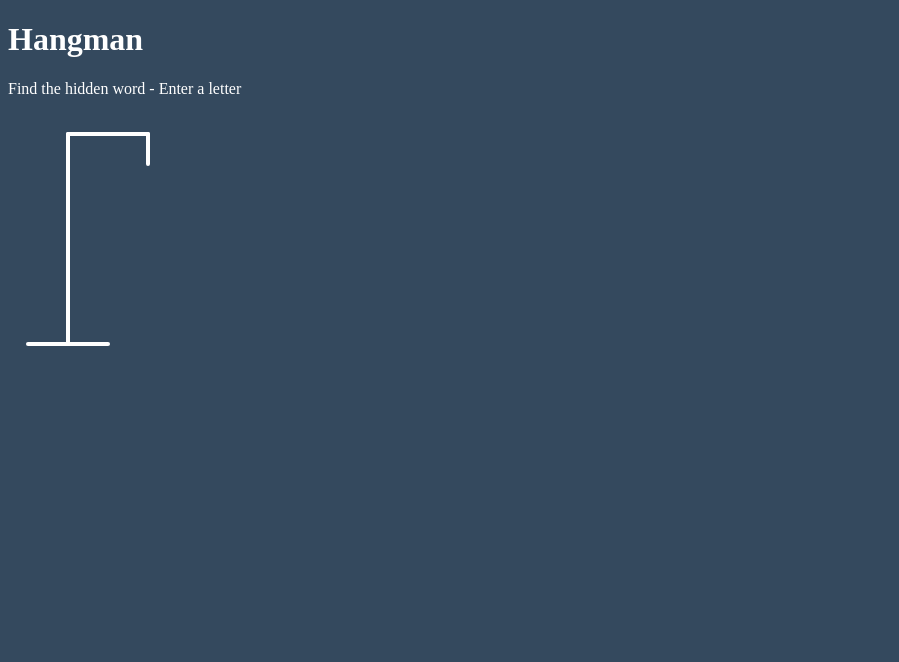
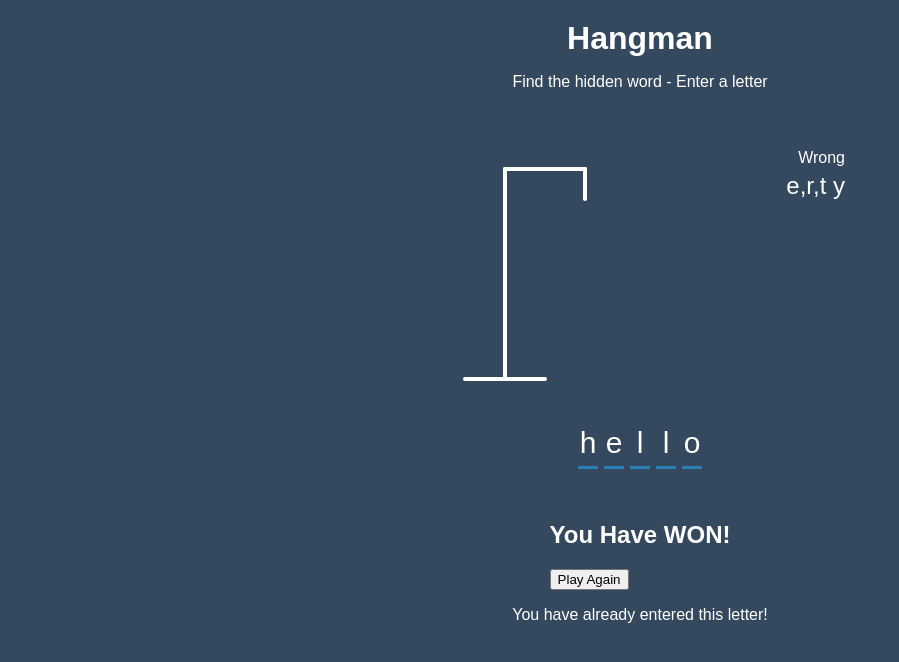
Before and after one commit to dzhambov/Hangman_JS, a plain HTML site: page index.html in a window 1280 px wide. Shown: the whole page, without its empty margins (0-899 px from the left). Drawn offline with Linux system fonts and the light colour scheme.

Commit message:
add styling with css.

```diff
--- a/index.html
+++ b/index.html
@@ -28,6 +28,34 @@
         <line x1="140" y1="150" x2="120" y2="180" class="figure-part" />
         <line x1="140" y1="150" x2="160" y2="180" class="figure-part" />
       </svg>
+
+      <div class="wrong-letters-container">
+        <div id="wrong-letters">
+          <p>Wrong</p>
+          <span>e,r,t y</span>
+        </div>
+      </div>
+
+      <div class="word" id="word">
+        <div class="letter">h</div>
+        <div class="letter">e</div>
+        <div class="letter">l</div>
+        <div class="letter">l</div>
+        <div class="letter">o</div>
+      </div>
+    </div>
+
+    <!-- Container for final message -->
+    <div class="popup-container" id="popup-container">
+      <div class="popup">
+        <h2 id="final-message">You Have WON!</h2>
+        <button class="play-button">Play Again</button>
+      </div>
+    </div>
+
+    <!-- Notification -->
+    <div class="notification-container" id="notification-container">
+      <p>You have already entered this letter!</p>
     </div>
   </body>
 </html>
--- a/style.css
+++ b/style.css
@@ -1,6 +1,29 @@
+* {
+  box-sizing: border-box;
+}
+
 body {
   background-color: #34495e;
   color: #fff;
+  font-family: Arial, Helvetica, sans-serif;
+  display: flex;
+  flex-direction: column;
+  align-items: center;
+  height: 80vh;
+  margin: 0;
+  overflow: hidden;
+}
+
+h1 {
+  margin: 20px 0 0;
+}
+
+.game-container {
+  padding: 20px 30px;
+  position: relative;
+  margin: auto;
+  height: 350px;
+  width: 450px;
 }
 
 .figure-container {
@@ -13,3 +36,39 @@ body {
 .figure-part {
   display: none;
 }
+
+.wrong-letters-container {
+  position: absolute;
+  top: 20px;
+  right: 20px;
+  display: flex;
+  flex-direction: column;
+  text-align: right;
+}
+
+.wrong-letters-container p {
+  margin: 0 0 5px;
+}
+
+.wrong-letters-container span {
+  font-size: 24px;
+}
+
+.word {
+  display: flex;
+  position: absolute;
+  bottom: 10px;
+  left: 50%;
+  transform: translateX(-50%);
+}
+
+.letter {
+  border-bottom: 3px solid #2980b9;
+  display: inline-flex;
+  font-size: 30px;
+  align-items: center;
+  justify-content: center;
+  margin: 0 3px;
+  height: 50px;
+  width: 20px;
+}
```
